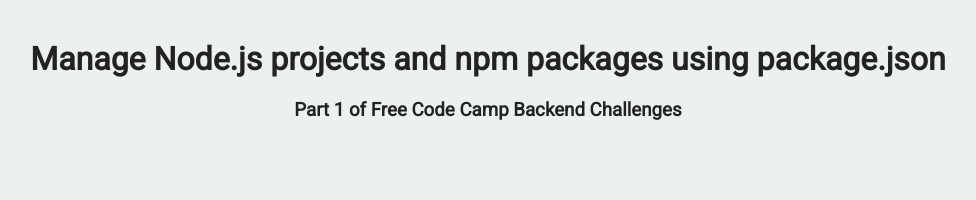
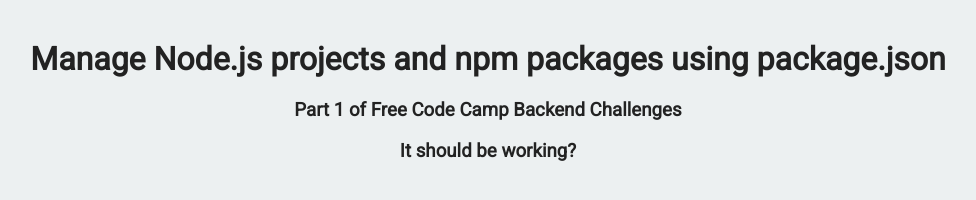
Before and after one commit to BernyDarius43/boilerplate-npm, a website: page views/index.html in a window 1280 px wide. Shown: the whole page, without its empty margins (152-1128 px from the left). Drawn offline with Linux system fonts and the light colour scheme.

Commit message:
added h3 elements

```diff
--- a/views/index.html
+++ b/views/index.html
@@ -12,6 +12,7 @@
       <div class="container">
          <h1>Manage Node.js projects and npm packages using package.json</h1>
          <h3>Part 1 of Free Code Camp Backend Challenges</h3>
+         <h3>It should be working?</h3>
       </div>
    </body>
 
```
